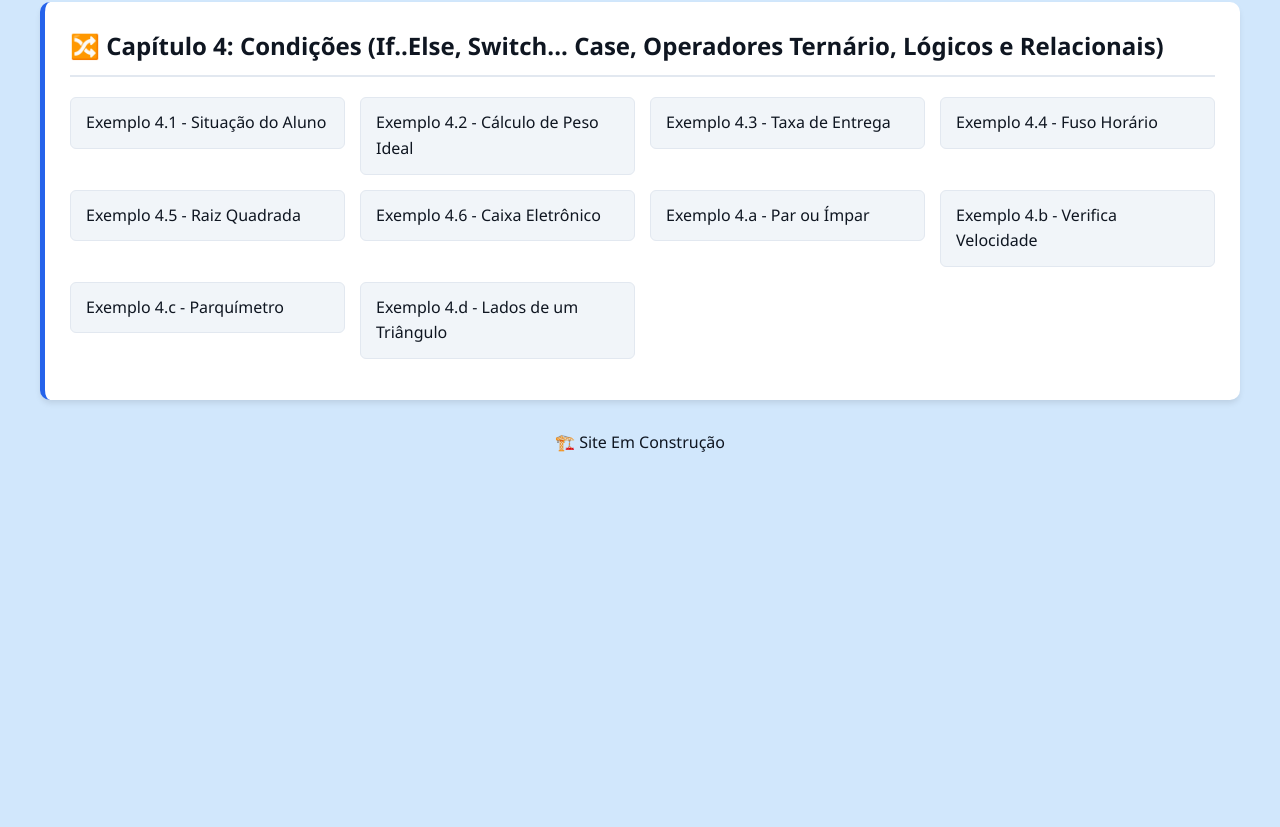
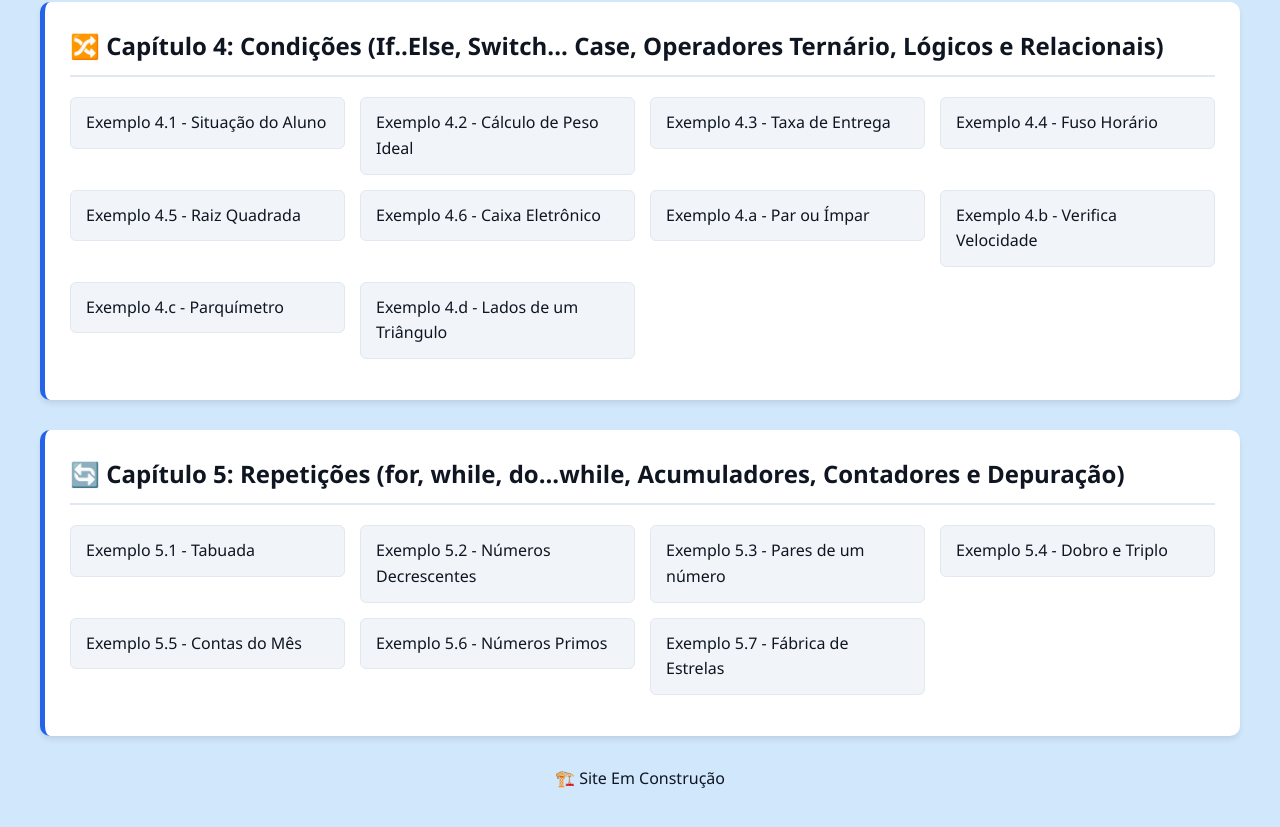
Before and after one commit to gabrielschug/algoritmos-javascript-pratica, a website: page index.html in a window 1280 px wide. Shown: the part 1178-2005 px from the top of the page. Before the commit the page ends 1674 px from the top, so only its background shows below. Drawn offline with Linux system fonts and the light colour scheme.

Commit message:
update index.html Cap05

```diff
--- a/index.html
+++ b/index.html
@@ -144,21 +144,18 @@
         <li><a href="cap04/ex4_d.html">Exemplo 4.d - Lados de um Triângulo</a></li>
       </ul>
     </section>
-    <!-- <section class="chapter-card">
-      <h2> Capítulo 5</h2>
+    <section class="chapter-card">
+      <h2> 🔄️ Capítulo 5: Repetições (for, while, do...while, Acumuladores, Contadores e Depuração)</h2>
       <ul class="exercise-grid">
-        <li><a href="cap04/ex4_1.html">Exemplo 4.1 - Situação do Aluno</a></li>
-        <li><a href="cap04/ex4_2.html">Exemplo 4.2 - Cálculo de Peso Ideal</a></li>
-        <li><a href="cap04/ex4_3.html">Exemplo 4.3 - Taxa de Entrega</a></li>
-        <li><a href="cap04/ex4_4.html">Exemplo 4.4 - Fuso Horário</a></li>
-        <li><a href="cap04/ex4_5.html">Exemplo 4.5 - Raiz Quadrada</a></li>
-        <li><a href="cap04/ex4_6.html">Exemplo 4.6 - Caixa Eletrônico</a></li>
-        <li><a href="cap04/ex4_a.html">Exemplo 4.a - Par ou Ímpar</a></li>
-        <li><a href="cap04/ex4_b.html">Exemplo 4.b - Verifica Velocidade</a></li>
-        <li><a href="cap04/ex4_c.html">Exemplo 4.c - Parquímetro</a></li>
-        <li><a href="cap04/ex4_d.html">Exemplo 4.d - Lados de um Triângulo</a></li>
+        <li><a href="cap05/ex5_1.html">Exemplo 5.1 - Tabuada</a></li>
+        <li><a href="cap05/ex5_2.html">Exemplo 5.2 - Números Decrescentes</a></li>
+        <li><a href="cap05/ex5_3.html">Exemplo 5.3 - Pares de um número</a></li>
+        <li><a href="cap05/ex5_4.html">Exemplo 5.4 - Dobro e Triplo</a></li>
+        <li><a href="cap05/ex5_5.html">Exemplo 5.5 - Contas do Mês</a></li>
+        <li><a href="cap05/ex5_6.html">Exemplo 5.6 - Números Primos</a></li>
+        <li><a href="cap05/ex5_7.html">Exemplo 5.7 - Fábrica de Estrelas</a></li>
       </ul>
-    </section> -->
+    </section>
   </div>
 </body>
 <footer style="display: flex; justify-content: center;"> 🏗️ Site Em Construção
```
